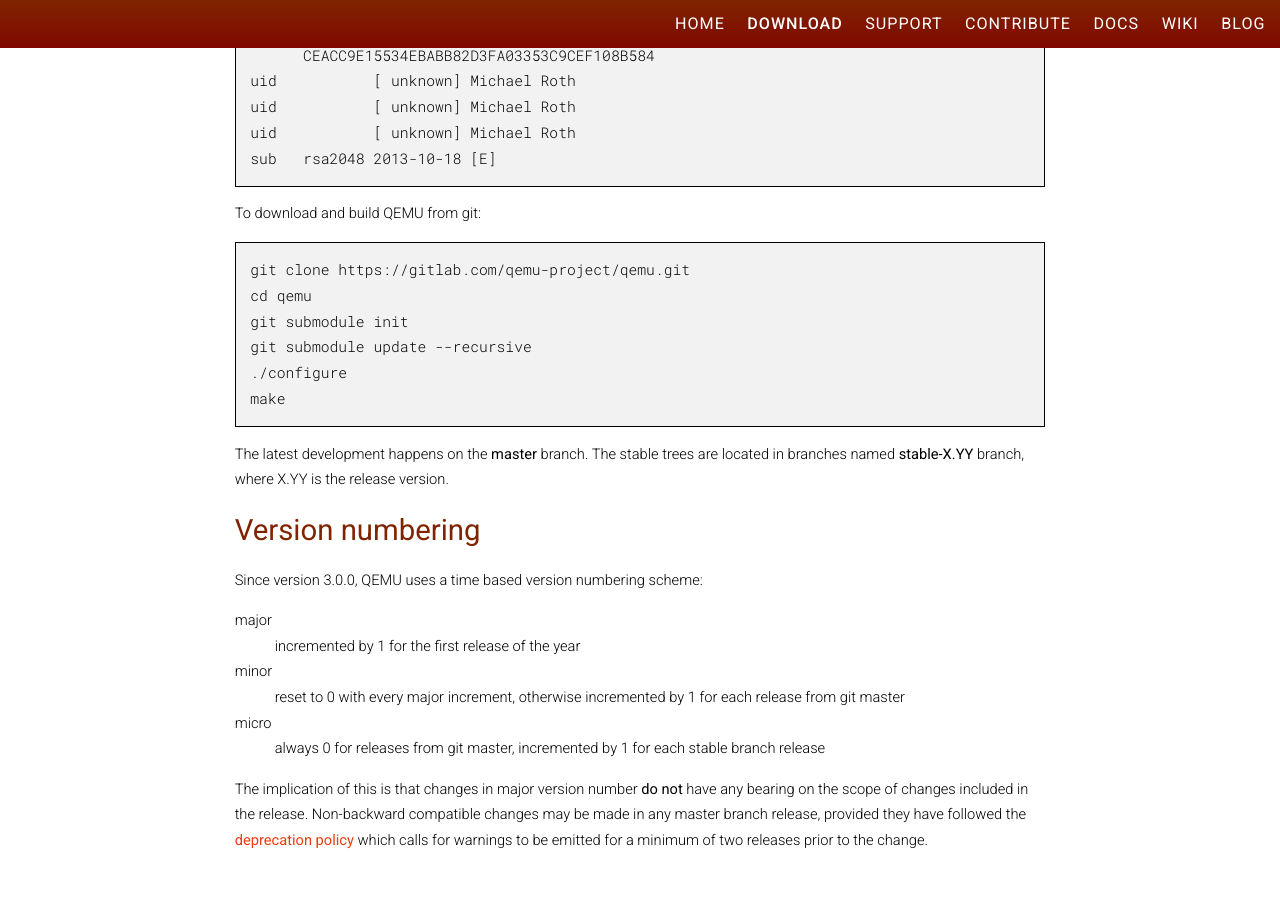
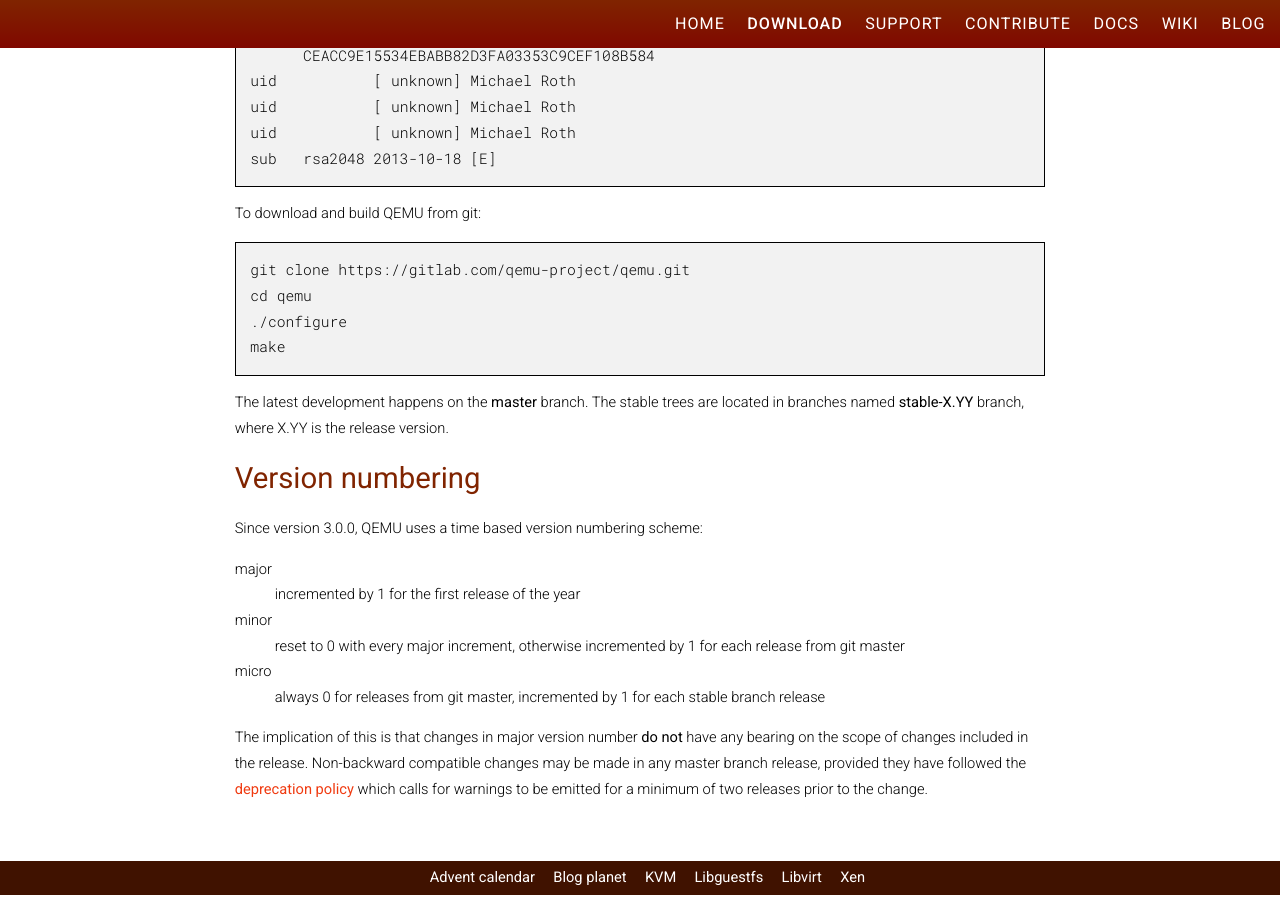
Before and after one commit to qemu/qemu-web, a Jekyll site: the page built from download.html, in a window 1280 px wide and 900 px high, scrolled down 953 px. Built offline with Jekyll 4.4.1, drawn with Linux system fonts in a browser that asks for light colours; nearby versions of some CDN libraries.

Commit message:
download: don't suggest running 'git submodule'
The QEMU build system will automatically trigger updates of any git
submodules that are required at the correct time. There is no reason
for users to manually update submodules after checkout. This is a big
waste of time since some of the submodules are huge and will never be
touched. The suggestion to recursively update them also hit users
when an EDK2 submodule recently went missing.

Signed-off-by: Daniel P. Berrangé <berrange@redhat.com>

```diff
--- a/_download/source.html
+++ b/_download/source.html
@@ -38,8 +38,6 @@
 	<p>To download and build QEMU from git:</p>
 <pre>git clone https://gitlab.com/qemu-project/qemu.git
 cd qemu
-git submodule init
-git submodule update --recursive
 ./configure
 make
 </pre>
```
